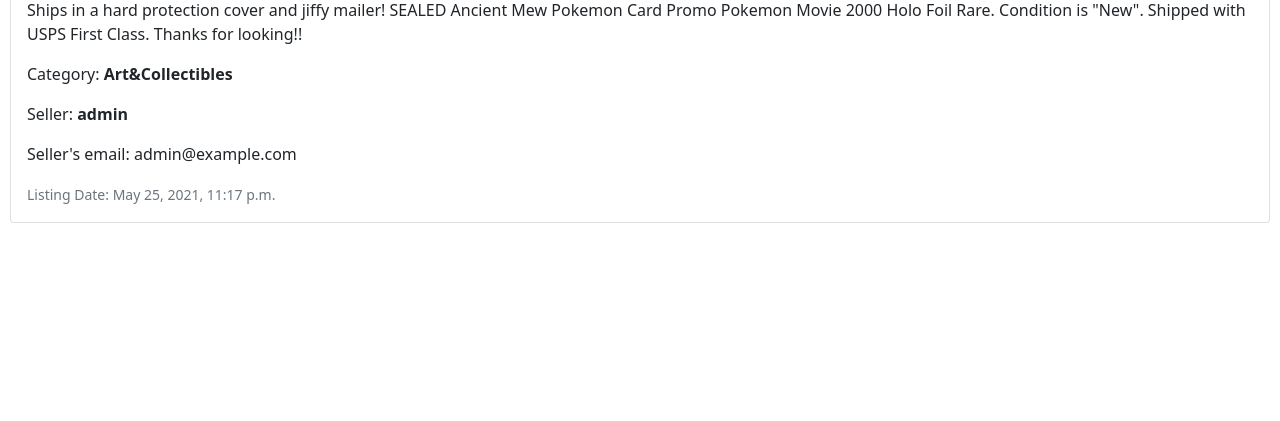
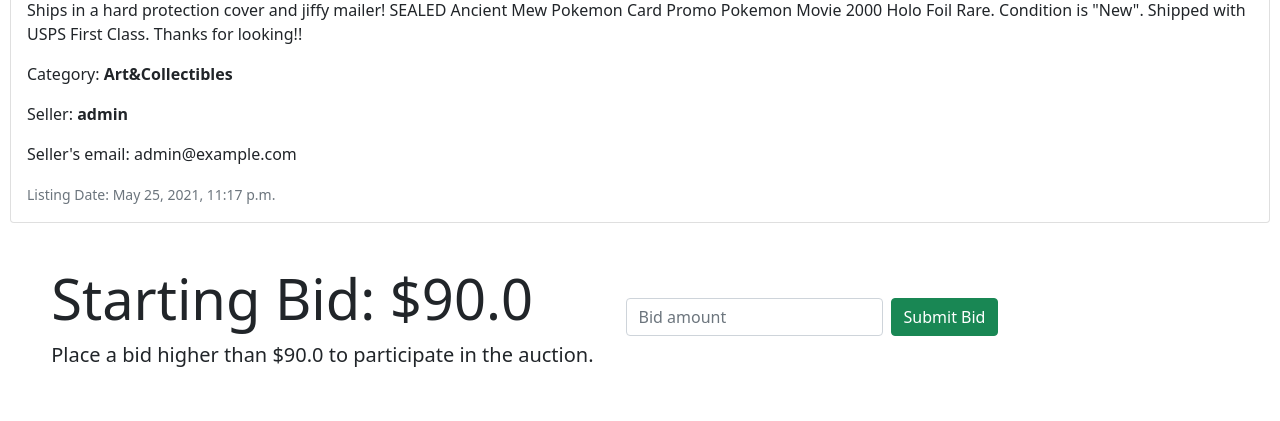
Before and after one commit to rykhlo/Commerce-cs50web-Project2, a Django app: page /listing/11 in a window 1280 px wide. Shown: the part 766-1187 px from the top of the page. Before the commit the page ends 989 px from the top, so only its background shows below. Run offline with Django 3.2, Linux system fonts and the light colour scheme; data comes from the database, SQL or seed files in the repository; both versions use the stored data as it was before the commit; data that the repository does not hold is empty; some libraries are stand-ins or nearby versions.

Commit message:
added bids

```diff
--- a/auctions/models.py
+++ b/auctions/models.py
@@ -17,8 +17,7 @@
     date_listed = models.DateTimeField(default=timezone.now)
     isActive = models.BooleanField(default=True)
     image_link = models.CharField(max_length=254, blank=True)
-    starting_bid = models.FloatField()
-    current_bid = models.FloatField(null=True, blank=True)
+    starting_bid = models.FloatField() #essentially used to keep track of the current bid. Dont be fooled by the name!
     seller = models.ForeignKey(User, on_delete=models.PROTECT, related_name="Listings")
     buyer = models.ForeignKey(User, on_delete=models.PROTECT, blank=True, null=True)
     watchers = models.ManyToManyField(User, blank=True, related_name="Watchlist")
@@ -27,9 +26,8 @@
         return self.title
 
 class Bid(models.Model):
-#only current bid is stored for the listing. No history of bids
-    listing = models.OneToOneField(Listing, on_delete=models.CASCADE,)
-    bidder = models.OneToOneField(User, on_delete=models.PROTECT,)
+    listing = models.ForeignKey(Listing, on_delete=models.CASCADE, related_name="Bids")
+    bidder = models.ForeignKey(User, on_delete=models.CASCADE, related_name="Bids")
     bid_amount = models.FloatField()
     date_bidded = models.DateTimeField(auto_now=True)
     isWinner = models.BooleanField(default=False)
--- a/auctions/templates/auctions/listing.html
+++ b/auctions/templates/auctions/listing.html
@@ -1,11 +1,14 @@
 {% extends "auctions/layout.html" %}
+{% load widget_tweaks %}
 
 {% block body %}
 
     <h2>{{listing.title}}</h2>
 
     {% if message %}
-        <div>{{ message }}</div>
+        <div class="alert alert-danger" role="alert">
+            {{ message }}
+        </div>
     {% endif %}
 
     <div class="card mb-3">
@@ -28,4 +31,26 @@
         </div>
     </div>
 
+
+    <form class="row row-cols-lg-auto g-3 align-items-center" action="{% url 'listing' listing.id %}" method="post" style="padding: 2%;">
+        {% csrf_token %}
+        <div class="jumbotron jumbotron-fluid">
+            <div class="container">
+              {% if BidCount > 0 %}
+              <h1 class="display-4">Current Bid: ${{listing.starting_bid}}</h1>
+              <p class="lead">{{BidCount}} bid(s) so far</p>
+              {% else %}
+              <h1 class="display-4">Starting Bid: ${{listing.starting_bid}}</h1>
+              {% endif %}
+              <p class="lead">Place a bid higher than ${{listing.starting_bid}} to participate in the auction.</p>
+            </div>
+        </div>
+        <div class="form-group mb-3">
+            {{ form.bid_amount|attr:"placeholder:Bid amount"|add_class:"form-control" }}
+        </div>
+        <input class="btn btn-success mb-3" type="submit" value="Submit Bid">
+    </form>
+
+
+
 {% endblock %}
--- a/auctions/urls.py
+++ b/auctions/urls.py
@@ -4,11 +4,12 @@
 
 urlpatterns = [
     path("", views.index, name="index"),
-    path("<str:category_title>", views.category, name="category"),
+    path("category/<str:category_title>", views.category, name="category"),
     path("login", views.login_view, name="login"),
     path("logout", views.logout_view, name="logout"),
     path("register", views.register, name="register"),
     path("createlisting", views.createlisting, name="createlisting"),
     path("watchlist", views.watchlist, name="watchlist"),
     path("listing/<int:listing_id>", views.listing, name="listing"),
+
 ]
--- a/auctions/views.py
+++ b/auctions/views.py
@@ -5,6 +5,8 @@
 from django.shortcuts import render
 from django.urls import reverse
 from django.contrib.auth.decorators import login_required
+from django.db.models import Max
+
 
 from .models import *
 from .forms import *
@@ -109,10 +111,37 @@
 def listing(request,listing_id):
     listing = Listing.objects.get(pk=listing_id)
 
-    return render(request, "auctions/listing.html", {
-        "listing" : listing,
-        "message" : "",
-    })
+    if request.method == "POST":
+        form = BidForm(request.POST)
+        #check if form is valid and the bid amount is valid
+        if form.is_valid() and (form.cleaned_data.get('bid_amount') > listing.starting_bid):
+            listing.starting_bid = form.cleaned_data.get('bid_amount')
+            bid = form.save(commit=False)
+            bid.listing = listing
+            bid.bidder = request.user
+            #bid.bid_amount = form.cleaned_data.get('bid_amount')
+            bid.save()
+            listing.save()
+            return render(request, "auctions/listing.html", {
+                "listing" : listing,
+                "BidCount" : len(listing.Bids.all()),
+                "form" : BidForm(),
+                "message" : f"Congratulations! You placed your bid ${bid.bid_amount}",
+            })
+        else:
+            return render(request, "auctions/listing.html", {
+            "listing" : listing,
+            "BidCount" : len(listing.Bids.all()),
+            "form" : BidForm(request.POST),
+            "message" : "Please enter a valid bid amount",
+        })
+    else:
+        return render(request, "auctions/listing.html", {
+            "listing" : listing,
+            "BidCount" : len(listing.Bids.all()),
+            "form" : BidForm(),
+            "message" : "",
+        })
 
 
 @login_required
```
Also changed, not shown: auctions/migrations/0006_alter_bid_listing.py (added), auctions/migrations/0007_alter_bid_bidder.py (added), auctions/migrations/0008_remove_listing_current_bid.py (added), db.sqlite3.
